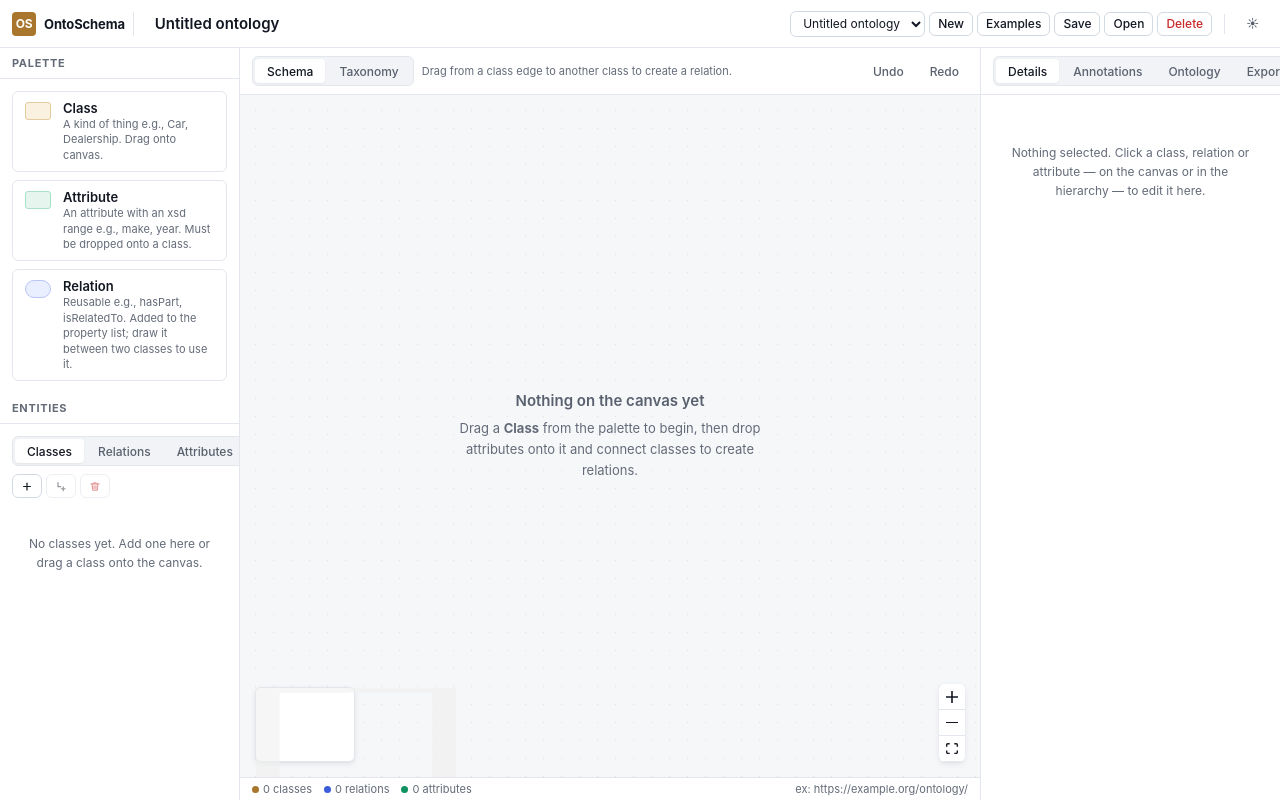
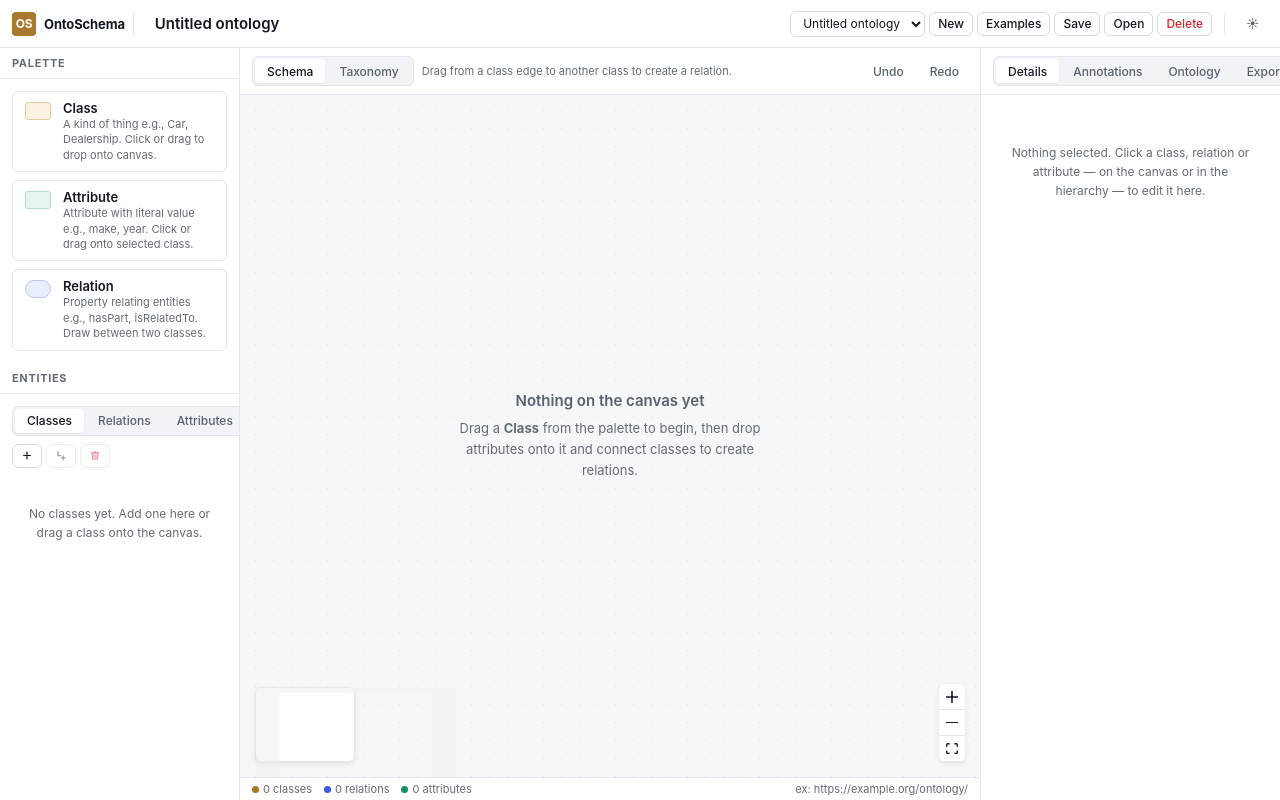
Before and after one commit to kodymoodley/ontoschema, a React (Vite) app: page / in a window 1280 px wide. Built offline with nearby package versions, Linux system fonts and the light colour scheme; what n3 would draw is missing.

Commit message:
Reword the palette hints
Each says how to use the thing rather than what it is made of: click or
drag for a class and an attribute, draw between two classes for a
relation.

```diff
--- a/src/canvas/Palette.tsx
+++ b/src/canvas/Palette.tsx
@@ -20,13 +20,13 @@ const DRAGGABLE: PaletteEntry[] = [
   {
     kind: 'class',
     name: 'Class',
-    hint: 'A kind of thing e.g., Car, Dealership. Drag onto canvas.',
+    hint: 'A kind of thing e.g., Car, Dealership. Click or drag to drop onto canvas.',
     swatch: styles.swatchClass ?? '',
   },
   {
     kind: 'attribute',
     name: 'Attribute',
-    hint: 'An attribute with an xsd range e.g., make, year. Must be dropped onto a class.',
+    hint: 'Attribute with literal value e.g., make, year. Click or drag onto selected class.',
     swatch: styles.swatchAttribute ?? '',
   },
 ];
@@ -84,8 +84,7 @@ export function Palette({ onCreate, onCreateRelation, canCreateAttribute }: Pale
         <span className={styles.paletteText}>
           <span className={styles.paletteName}>Relation</span>
           <span className={styles.paletteHint}>
-            Reusable e.g., hasPart, isRelatedTo. Added to the property list; draw it between two
-            classes to use it.
+            Property relating entities e.g., hasPart, isRelatedTo. Draw between two classes.
           </span>
         </span>
       </button>
```
